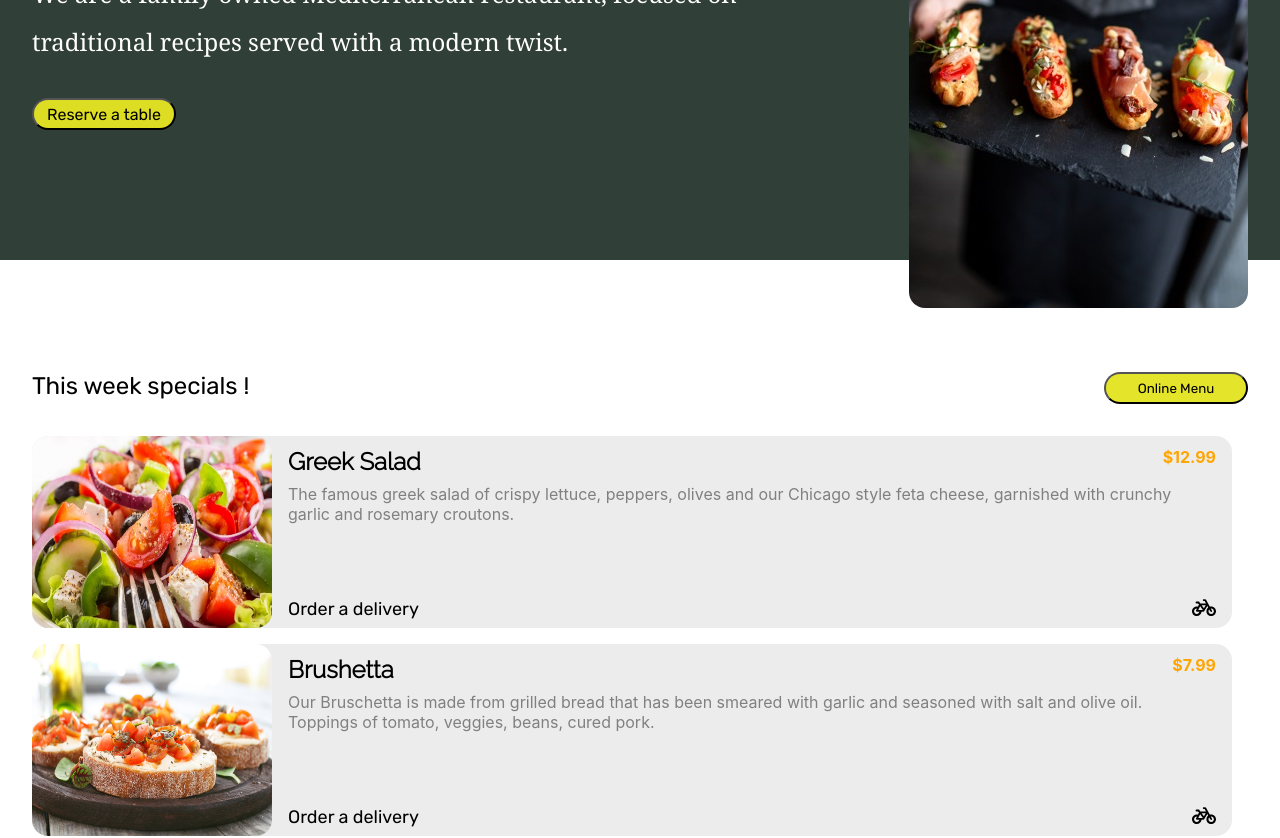
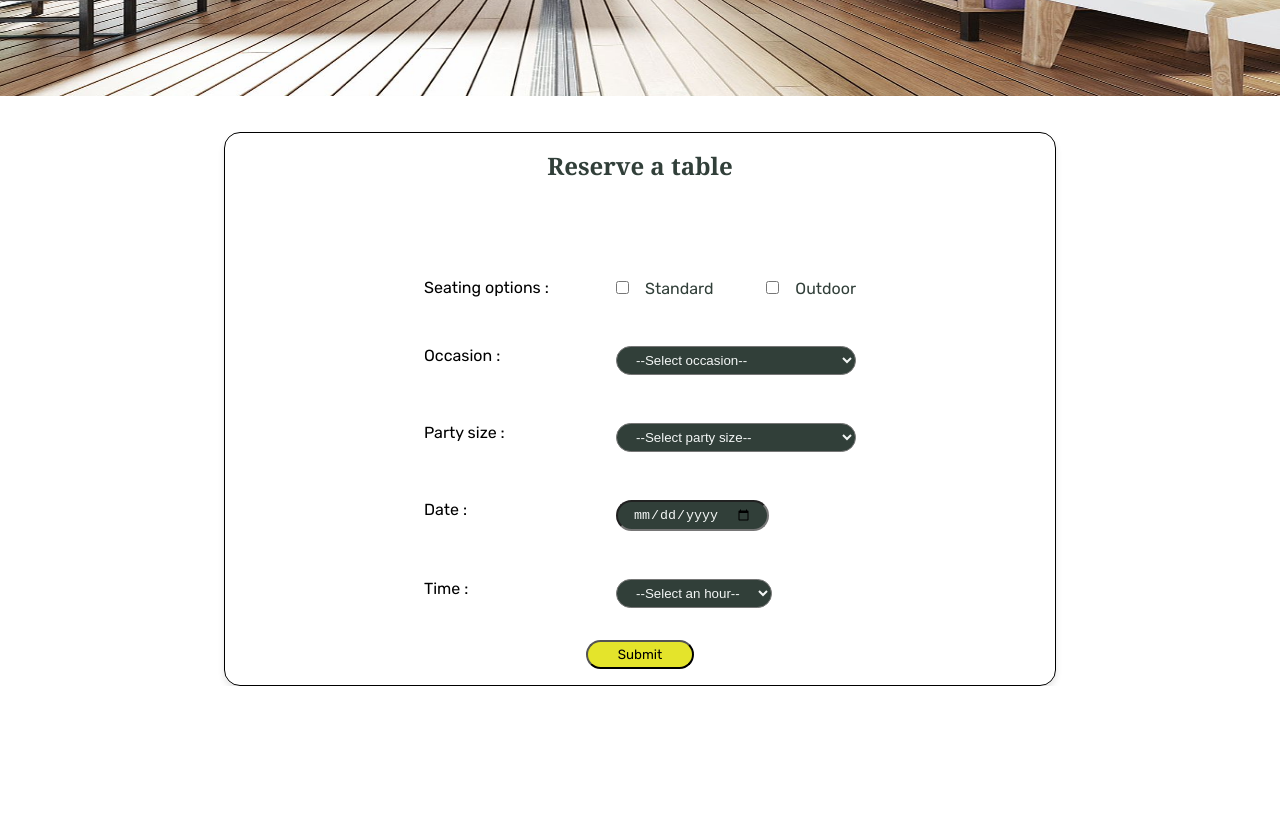
Before and after one commit to Nadia-Amz/little-lemon-web, a React (Create React App) app: page /reservation in a window 1280 px wide. Shown: the part 320-1158 px from the top of the page. After the commit the page ends 1006 px from the top, so only its background shows below. Built offline with nearby package versions, Linux system fonts and the light colour scheme.

Commit message:
commited21

```diff
--- a/src/App.js
+++ b/src/App.js
@@ -2,6 +2,7 @@ import React, { useReducer } from 'react';
 import './App.css';
 import { BrowserRouter as Router, Routes, Route } from 'react-router-dom';
 import Reservationpage from './pages/Reservationpage';
+import Reservation from './components/Reservation';
 import Home from './pages/Home';
 import Confirmedpage from './pages/Confirmedpage';
 import Confirmationpage from './pages/Confirmationpage';
@@ -66,6 +67,7 @@ function App() {
         <Route path="*" element={<Home />} />
         <Route path="/home" element={<Home />} />
         <Route path="/reservationpage" element={<Reservationpage availableTimes={availableTimes} setAvailableTimes={setAvailableTimes} />} />
+        <Route path="/reservation" element={<Reservation availableTimes={availableTimes} setAvailableTimes={setAvailableTimes} />} />
         <Route path="/confirmationpage" element={<Confirmationpage />}></Route>
         <Route path="/confirmedpage" element={<Confirmedpage />}></Route>
       </Routes>
--- a/src/components/Reservation.js
+++ b/src/components/Reservation.js
@@ -5,10 +5,12 @@ import '../components/css/Style.css';
 
 function Reservation({ availableTimes, setAvailableTimes }) {
 
-  const [selectedOccasion, setSelectedOccasion] = useState('birthday');
-  const [selectedPartysize, setSelectedPartysize] = useState('2people');
+  const [selectedOccasion, setSelectedOccasion] = useState('');
+  const [selectedPartysize, setSelectedPartysize] = useState('');
   const [selectedDate, setSelectedDate] = useState('');
   const [selectedHour, setSelectedHour] = useState('');
+  const [standardChecked, setStandardChecked] = useState(false);
+  const [outdoorChecked, setOutdoorChecked] = useState(false);
 
   const handleOccasionChange = (event) => {
     setSelectedOccasion(event.target.value);
@@ -34,20 +36,41 @@ function Reservation({ availableTimes, setAvailableTimes }) {
 
   const handleSubmit = (e) => {
     e.preventDefault();
+    let isValid = true;
+    if (!standardChecked && !outdoorChecked) {
+      isValid = false;
+      setErrorMessage("Please select a seating option");
 
-    if (standardChecked || outdoorChecked) {
-      console.log("ACCEPTED");
+    }
+    if(selectedOccasion === ""){
+      isValid = false;
+      setErrorMessage("Please select an occasion");
+
+    }
+    if(selectedPartysize ===""){
+      isValid = false;
+      setErrorMessage("Please select a party size");
+
+    }
+    if(selectedDate === ""){
+      isValid = false;
+      setErrorMessage("Please select a date");
+    }
+    if(selectedHour === ""){
+      isValid = false;
+      setErrorMessage("Please select a time");
+
+    }
+    if (isValid){
+      setErrorMessage("");
       setAvailableTimes({type : 'RESERVE_HOUR', date: selectedDate, hour: selectedHour});
       navigateToConfirmationpage();
-    } else {
-      setErrorMessage("Oops! The form is uncompleted");
+    }
 
-    }
 
   };
 
-  const [standardChecked, setStandardChecked] = useState(false);
-  const [outdoorChecked, setOutdoorChecked] = useState(false);
+
 
   const handleStandardChange = () => {
     setStandardChecked(!standardChecked);
@@ -108,7 +131,7 @@ function Reservation({ availableTimes, setAvailableTimes }) {
               value={selectedOccasion}
               onChange={handleOccasionChange}
             >
-
+              <option value="">--Select occasion--</option>
               <option value="birthday">Birthday</option>
               <option value="engagement">Engagement</option>
               <option value="anniversary">Anniversary</option>
@@ -121,7 +144,7 @@ function Reservation({ availableTimes, setAvailableTimes }) {
               value={selectedPartysize}
               onChange={handlePartysizeChange}
             >
-
+                <option value="Select party size">--Select party size--</option>
               <option value="2people">2 people</option>
               <option value="4people">4 people</option>
               <option value="6people">6 people</option>
```
Also changed, not shown: 1 other file (tests, documents, lock files or other folders).
